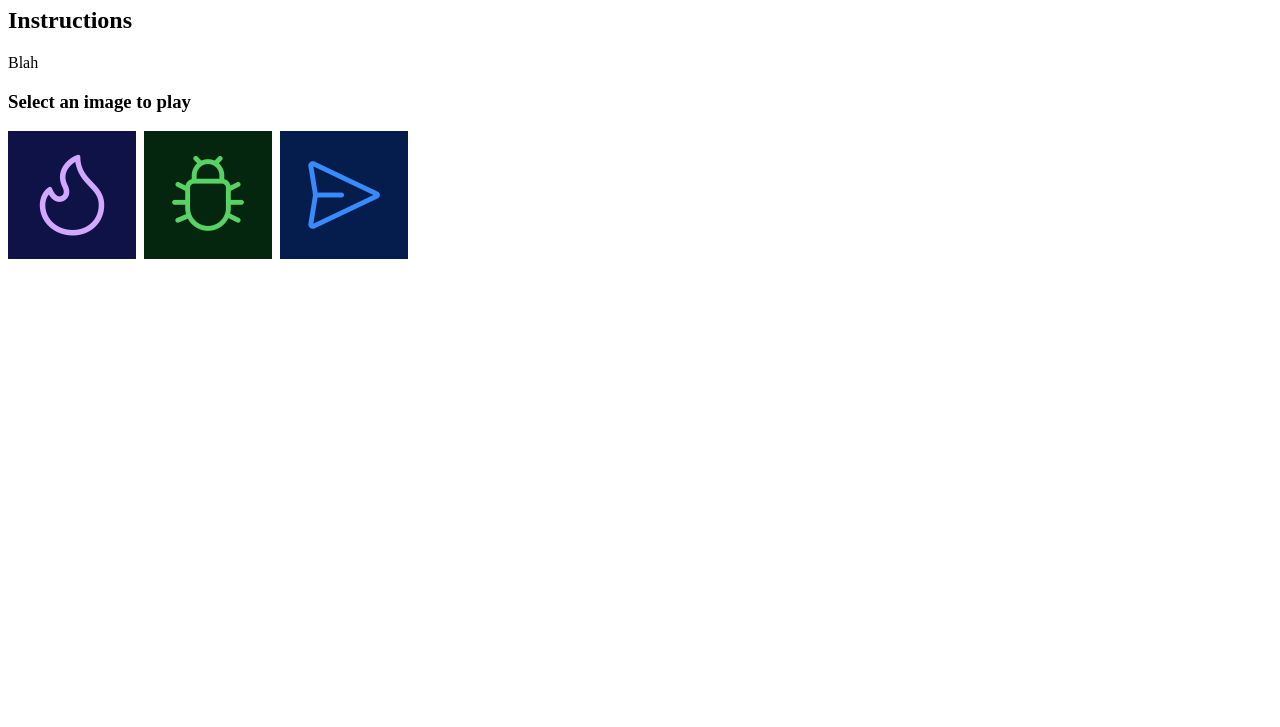
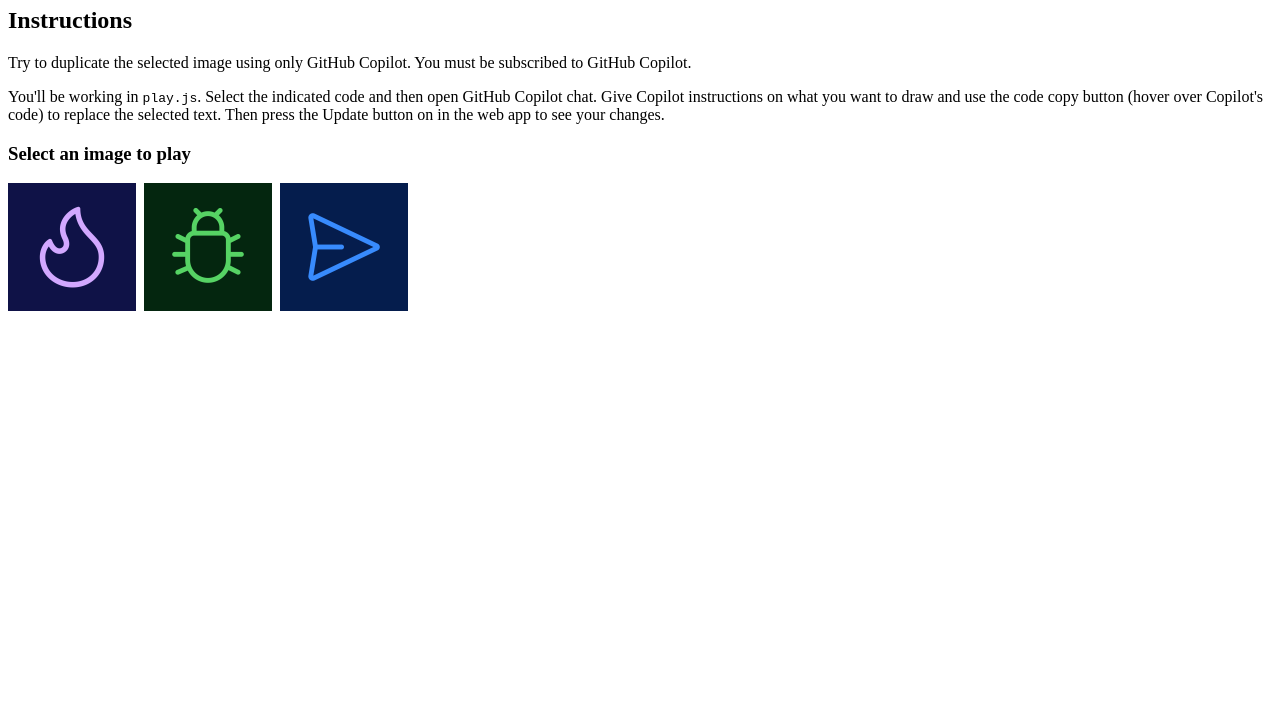
Before and after one commit to Jered/copilot-draw-demo, a website: page public/index.html in a window 1280 px wide. Shown: the part 73-800 px from the top of the page. Drawn offline with Linux system fonts and the light colour scheme.

Commit message:
updated instructions

```diff
--- a/public/index.html
+++ b/public/index.html
@@ -17,7 +17,8 @@
 <body>
   <h1>Pixel Pilot Demo</h1>
   <h2>Instructions</h2>
-  <p>Blah</p>
+  <p>Try to duplicate the selected image using only GitHub Copilot. You must be subscribed to GitHub Copilot.</p>
+  <p>You'll be working in <code>play.js</code>. Select the indicated code and then open GitHub Copilot chat. Give Copilot instructions on what you want to draw and use the code copy button (hover over Copilot's code) to replace the selected text. Then press the Update button on in the web app to see your changes.</p>
   <h3>Select an image to play</h3>
   <div id="selectionBlock">
     <a href="play.html?prompt=1"><img src="images/prompt1.png" /></a>
```
